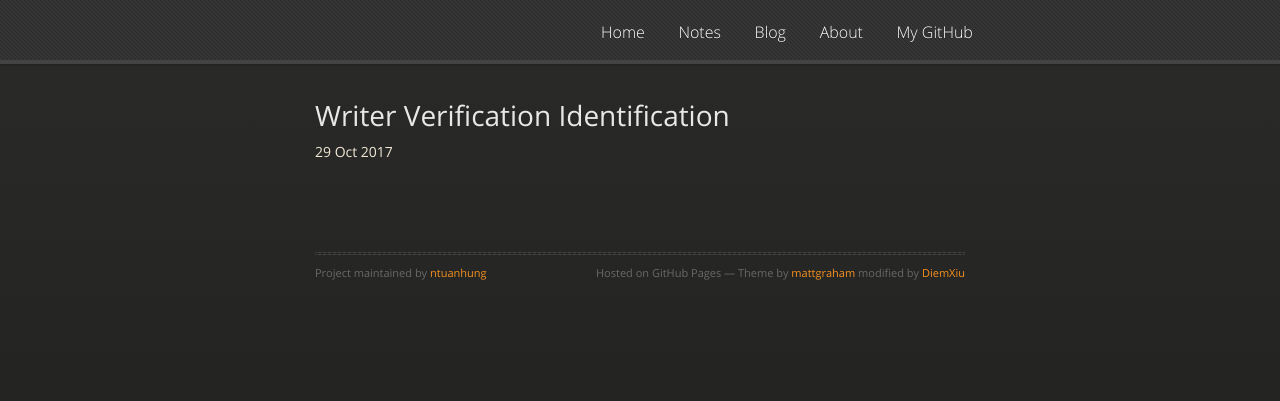
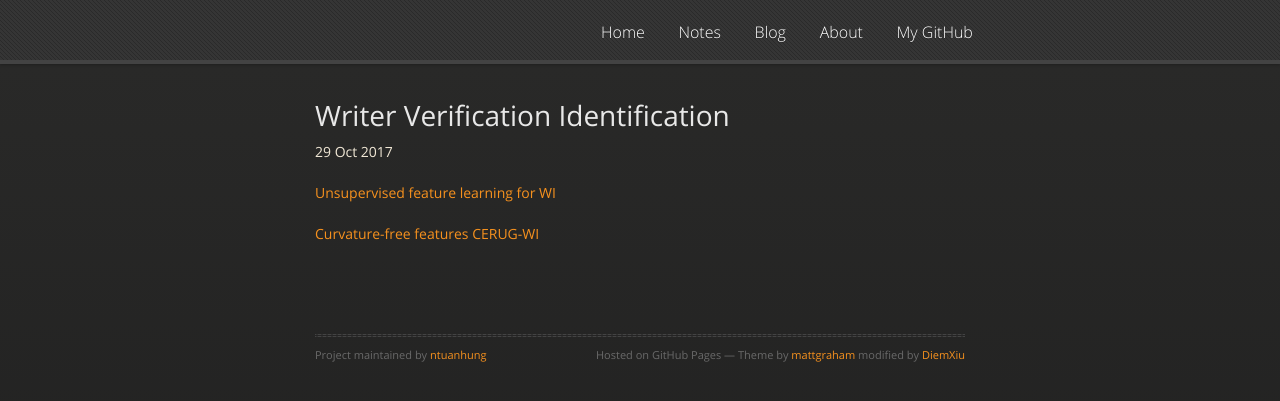
Before and after one commit to ntuanhung/ntuanhung.github.io, a Jekyll site: the page built from _posts/handwriting_recognition/2017-10-29-writer-verification-identification.md, in a window 1280 px wide. Shown: the top 401 px of the page. Built offline with Jekyll 4.4.1, drawn with Linux system fonts in a browser that asks for light colours; nearby versions of some CDN libraries.

Commit message:
Update 2017-10-29-writer-verification-identification.md

```diff
--- a/_posts/handwriting_recognition/2017-10-29-writer-verification-identification.md
+++ b/_posts/handwriting_recognition/2017-10-29-writer-verification-identification.md
@@ -4,3 +4,7 @@ category: handwriting_recognition
 title: Writer Verification Identification
 date: 2017-10-29
 ---
+
+[Unsupervised feature learning for WI](https://arxiv.org/pdf/1705.09369.pdf)
+
+[Curvature-free features CERUG-WI](http://www.rug.nl/research/portal/files/40224447/Chapter_3.pdf)
```
